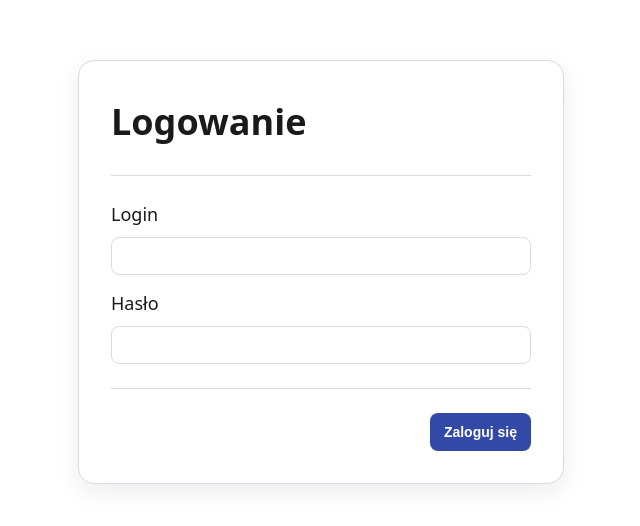
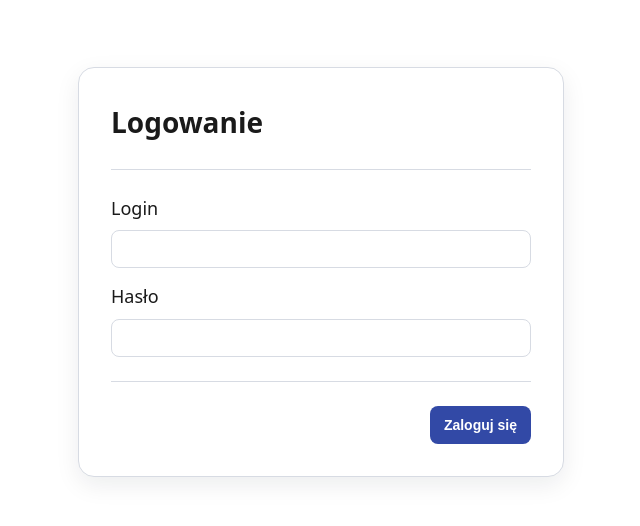
Before and after one commit to aklopot/werbisci-lublin-app, a React (Vite) app in the folder frontend/: page /login in a window 1280 px wide. Shown: the part 136-662 px from the top of the page, without its empty margins (319-959 px from the left). Built offline with nearby package versions, Linux system fonts and the light colour scheme; no server answers.

Commit message:
wyrównanie wielkości czcionki dla Logowania

```diff
--- a/frontend/src/modules/LoginPage.tsx
+++ b/frontend/src/modules/LoginPage.tsx
@@ -29,7 +29,7 @@ export const LoginPage: React.FC = () => {
   return (
     <div className="content" style={{ display: 'grid', placeItems: 'center', minHeight: '100vh' }}>
       <form onSubmit={onSubmit} className="card" style={{ minWidth: 420 }}>
-        <h1 style={{ marginTop: 0 }}>Logowanie</h1>
+        <h1 style={{ marginTop: 0, fontSize: 'var(--font-size-xl)' }}>Logowanie</h1>
         <div aria-hidden="true" style={{ borderTop: '1px solid var(--border)', margin: '24px 0' }} />
         <label className="field">
           <span>Login</span>
```
Also changed, not shown: 1 other file (tests, documents, lock files or other folders).
